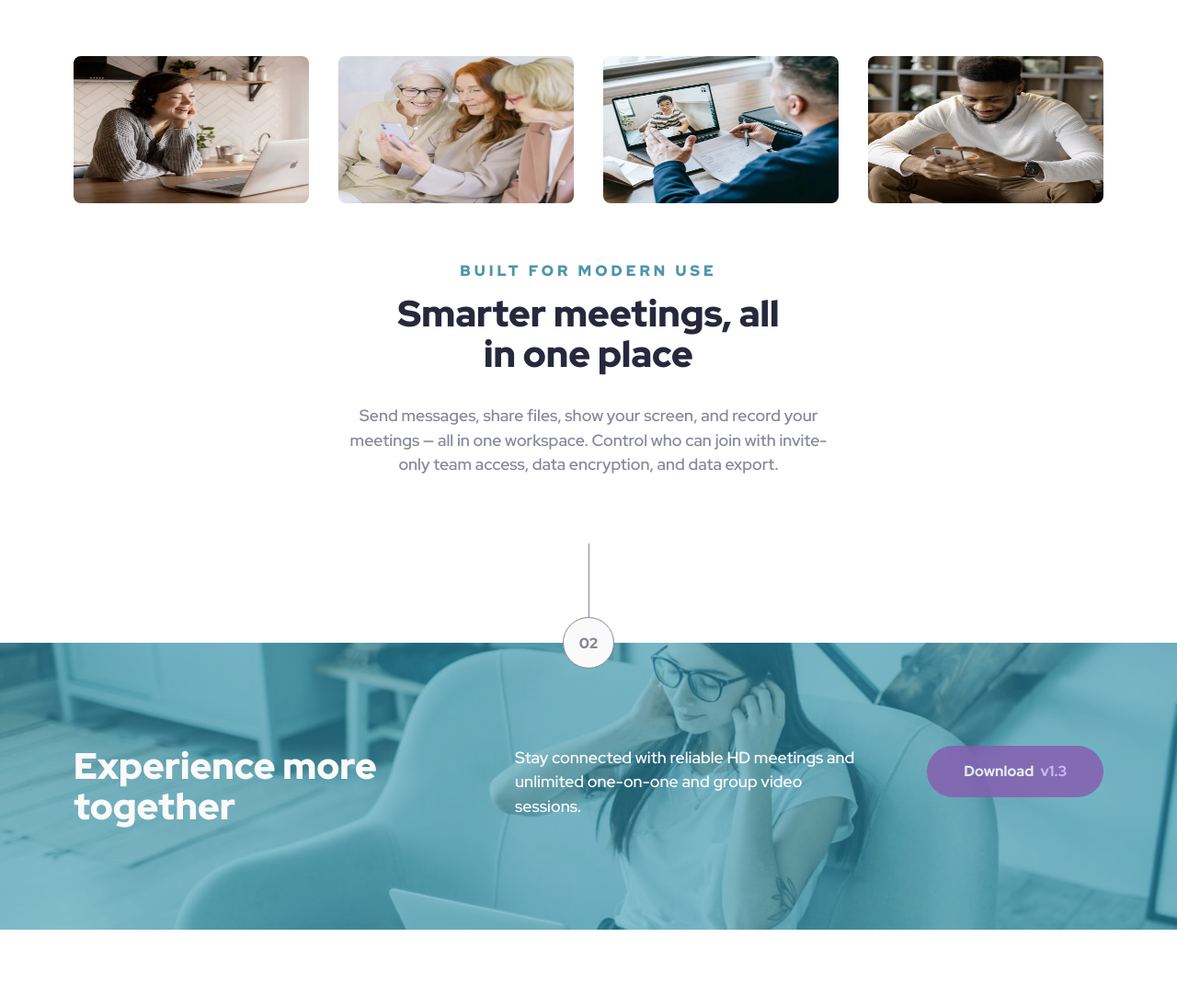
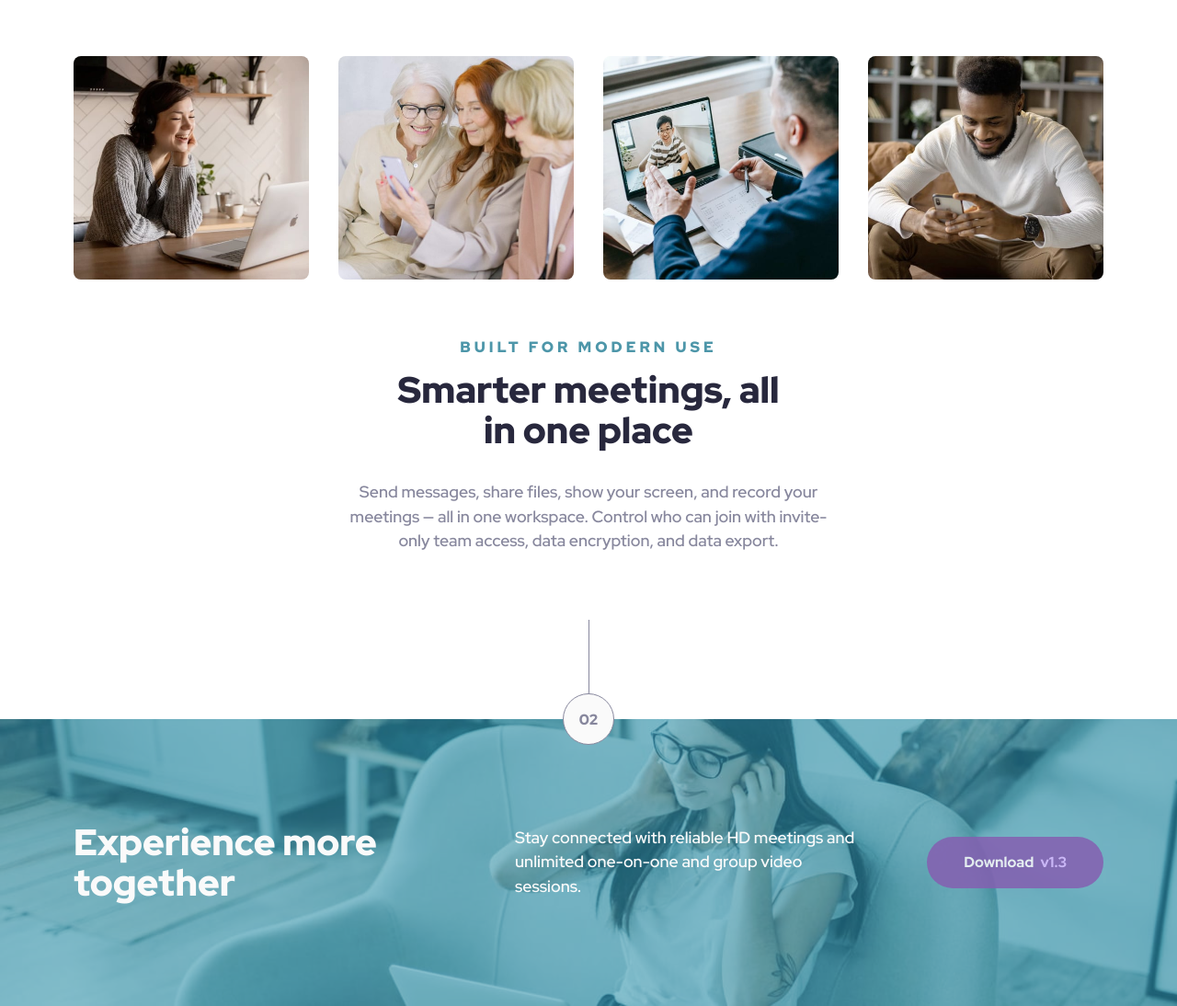
Before and after one commit to cookie-monster01/landing-page, a plain HTML site: page index.html in a window 1280 px wide. Shown: the part 791-1885 px from the top of the page at 92% size. Before the commit the page ends 1802 px from the top, so only its background shows below. Drawn offline with Linux system fonts and the light colour scheme.

Commit message:
remove height from .main__img

```diff
--- a/app.css
+++ b/app.css
@@ -362,9 +362,9 @@ body {
         gap: 1.5rem;
     }
 
-    .main__img {
+    /* .main__img {
         height: 10rem;
-    }
+    } */
 
     .section__title--main {
         width: 82%;
@@ -432,7 +432,7 @@ body {
     }
 
     /* .main__img {
-        height: 16rem;
+        height: auto;
     } */
 
     .main__title,
@@ -454,7 +454,7 @@ body {
         margin: 0;
         display: flex;
         justify-content: space-between;
-        align-items: flex-start;
+        align-items: center;
         gap: 2.5rem;
     }
 
```
